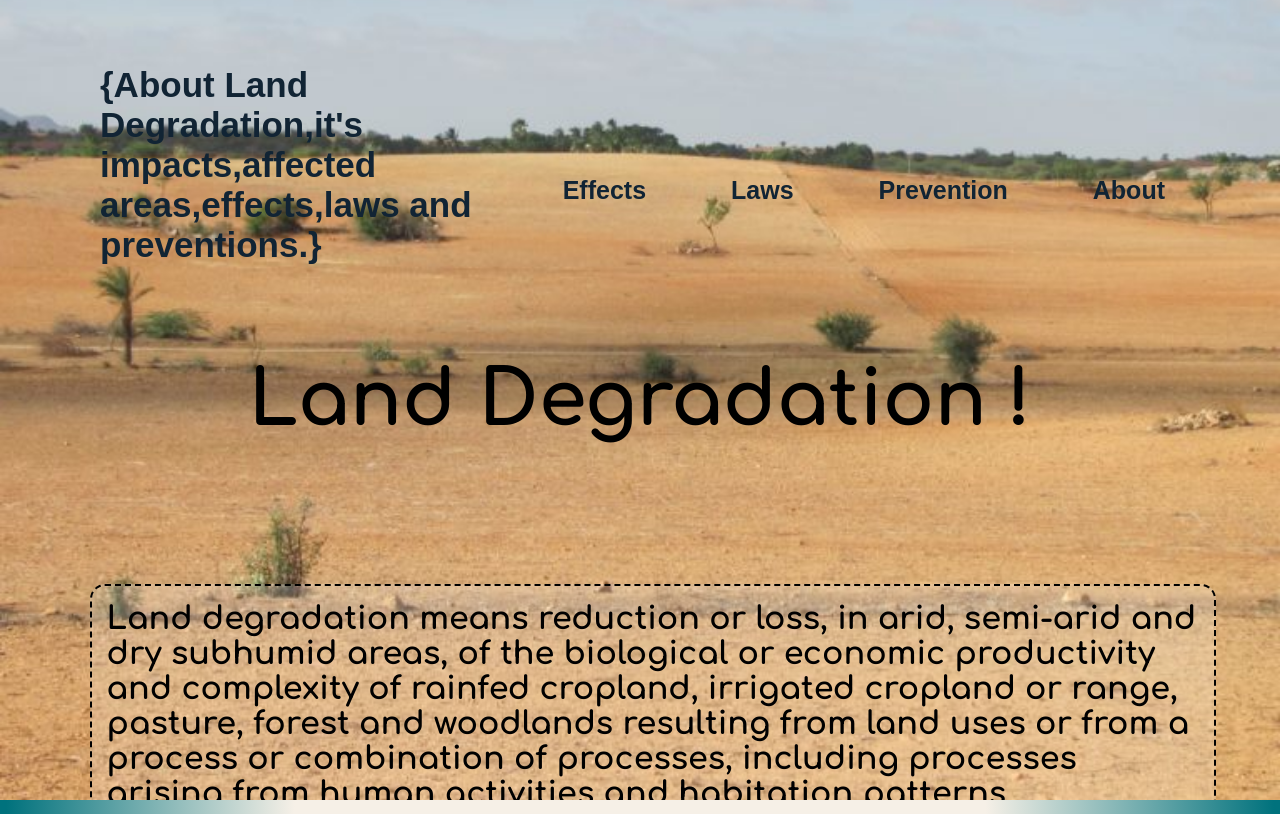
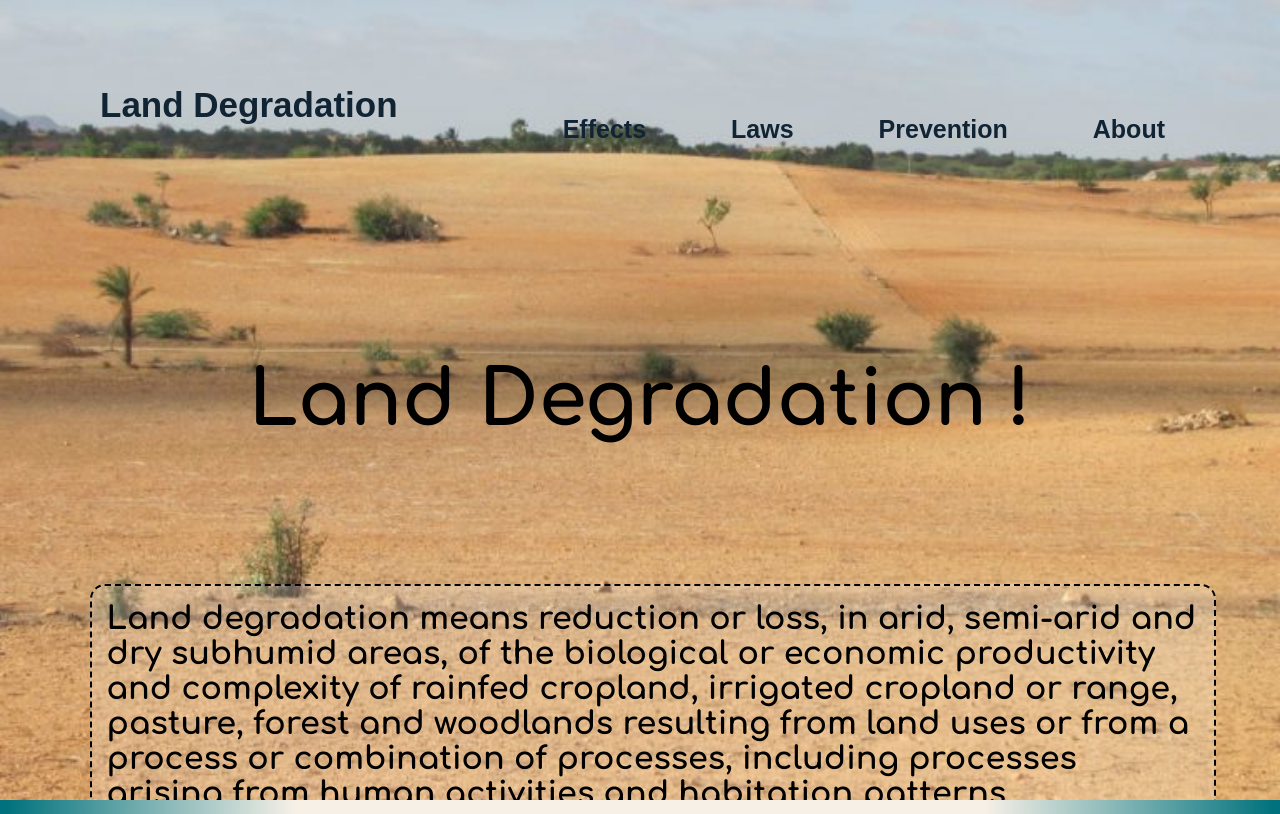
Before and after one commit to ayushsingh2207/Website-on-Land-Degradation, a plain HTML site: page index.html in a window 1280 px wide. Shown: the top 814 px of the page. Drawn offline with Linux system fonts and the light colour scheme; a web font is replaced by a local one.

Commit message:
index.html

```diff
--- a/index.html
+++ b/index.html
@@ -10,7 +10,7 @@
 <body>
 
     <header>
-        <div id="logo" class="logo" style="font-size: 35px;">{About Land Degradation,it's impacts,affected areas,effects,laws and preventions.}</div>
+        <div id="logo" class="logo" style="font-size: 35px;">Land Degradation</div>
         <ul class="navigation">
             <li><a href="https://link.springer.com/chapter/10.1007/978-3-031-12138-8_3"><b>Effects</b></a></li>
             <li><a href="https://pib.gov.in/PressReleasePage.aspx?PRID=1897010#:~:text=The%20Government%20has%20launched%20several,degraded%20l
```
